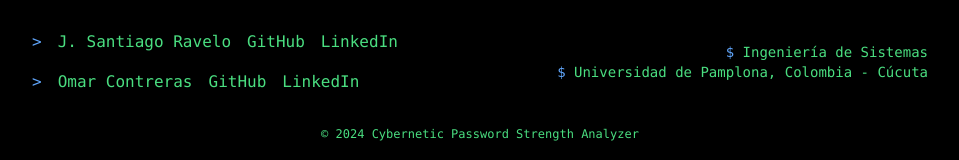
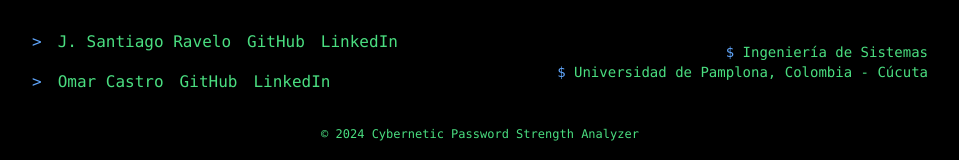
Before and after one commit to JunniorRavelo/password-analyzer, a Next.js app: page / in a window 1280 px wide. Shown: the part 1526-1686 px from the top of the page, without its empty margins (160-1119 px from the left). Built offline with nearby package versions, Linux system fonts and the light colour scheme.

Commit message:
update github omar

```diff
--- a/components/password-strength-analyzer.tsx
+++ b/components/password-strength-analyzer.tsx
@@ -323,8 +323,8 @@ export default function Component() {
             </div>
             <div className="flex items-center space-x-4">
               <span className="text-blue-400">{'>'}</span>
-              <span>Omar Contreras</span>
-              <Link href="https://github.com/example" className="text-green-400 hover:text-blue-400 transition-colors">GitHub</Link>
+              <span>Omar Castro</span>
+              <Link href="https://github.com/omarcastro2002" className="text-green-400 hover:text-blue-400 transition-colors">GitHub</Link>
               <Link href="https://linkedin.com/in/example" className="text-green-400 hover:text-blue-400 transition-colors">LinkedIn</Link>
             </div>
           </div>
```
